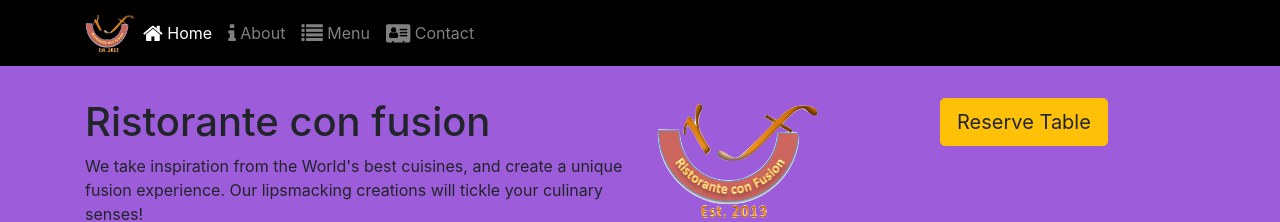
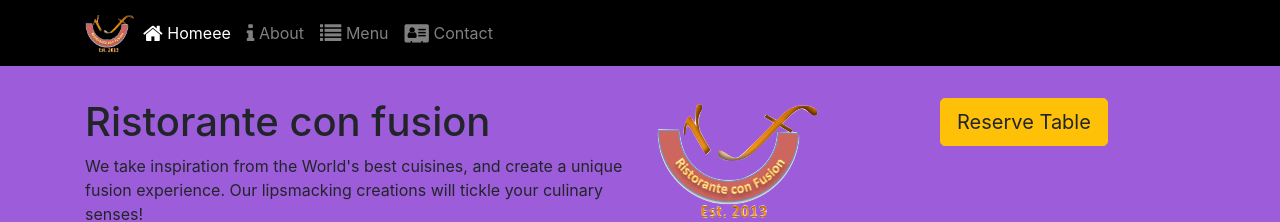
Before and after one commit to OjhaNavneet/CouseraAssignment2, a website: page index.html in a window 1280 px wide. Shown: the top 222 px of the page. Drawn offline with nearby package versions, Linux system fonts and the light colour scheme.

Commit message:
Update index.html

```diff
--- a/index.html
+++ b/index.html
@@ -26,7 +26,7 @@
             <a class="navbar-brand mr-auto" href="#"><img src="img/logo.png" height="40" width="50">  </a>
             <div class="collapse navbar-collapse" id="Navbar">
                 <ul class="navbar-nav mr-auto">
-                <li class="nav-item active"> <a class="nav-link" href="#"><span class="fa fa-home fa-lg"></span> Home</a> </li>
+                <li class="nav-item active"> <a class="nav-link" href="#"><span class="fa fa-home fa-lg"></span> Homeee</a> </li>
                 <li class="nav-item "> <a class="nav-link" href="aboutus.html"><span class="fa fa-info fa-lg"></span> About</a> </li>
                 <li class="nav-item "> <a class="nav-link" href="#"><span class="fa fa-list fa-lg"></span> Menu</a> </li>
                 <li class="nav-item "> <a class="nav-link" href="contactus.html"><span class="fa fa-address-card fa-lg"></span> Contact</a> </li>
```
